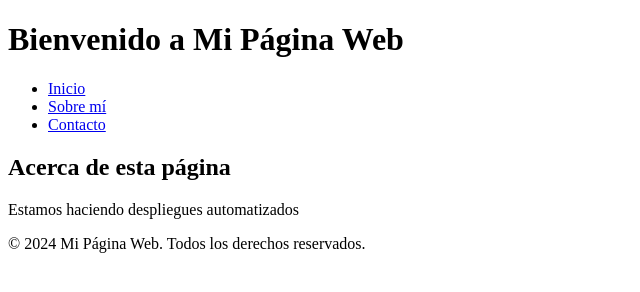
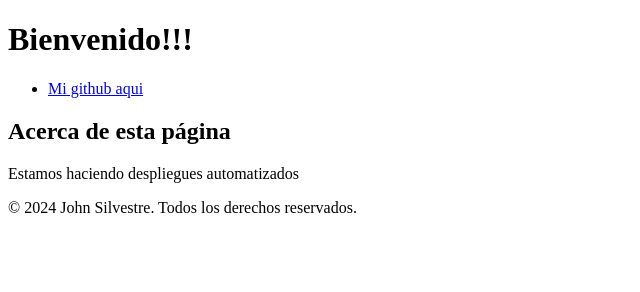
Before and after one commit to JohnDev-01/web-cd-partial1, a plain HTML site: page index.html in a window 1280 px wide. Shown: the whole page, without its empty margins (0-640 px from the left). Drawn offline with Linux system fonts and the light colour scheme.

Commit message:
feat: cambios en el diseno de la pagina

```diff
--- a/index.html
+++ b/index.html
@@ -3,18 +3,16 @@
 <head>
     <meta charset="UTF-8">
     <meta name="viewport" content="width=device-width, initial-scale=1.0">
-    <title>Mi Página Web</title>
+    <title>Despligues automatizados</title>
 </head>
 <body>
     <header>
-        <h1>Bienvenido a Mi Página Web</h1>
+        <h1>Bienvenido!!!</h1>
     </header>
 
     <nav>
         <ul>
-            <li><a href="#">Inicio</a></li>
-            <li><a href="#">Sobre mí</a></li>
-            <li><a href="#">Contacto</a></li>
+            <li><a href="https://github.com/JohnDev-01">Mi github aqui</a></li>
         </ul>
     </nav>
 
@@ -24,7 +22,7 @@
     </section>
 
     <footer>
-        <p>&copy; 2024 Mi Página Web. Todos los derechos reservados.</p>
+        <p>&copy; 2024 John Silvestre. Todos los derechos reservados.</p>
     </footer>
 </body>
 </html>
```
